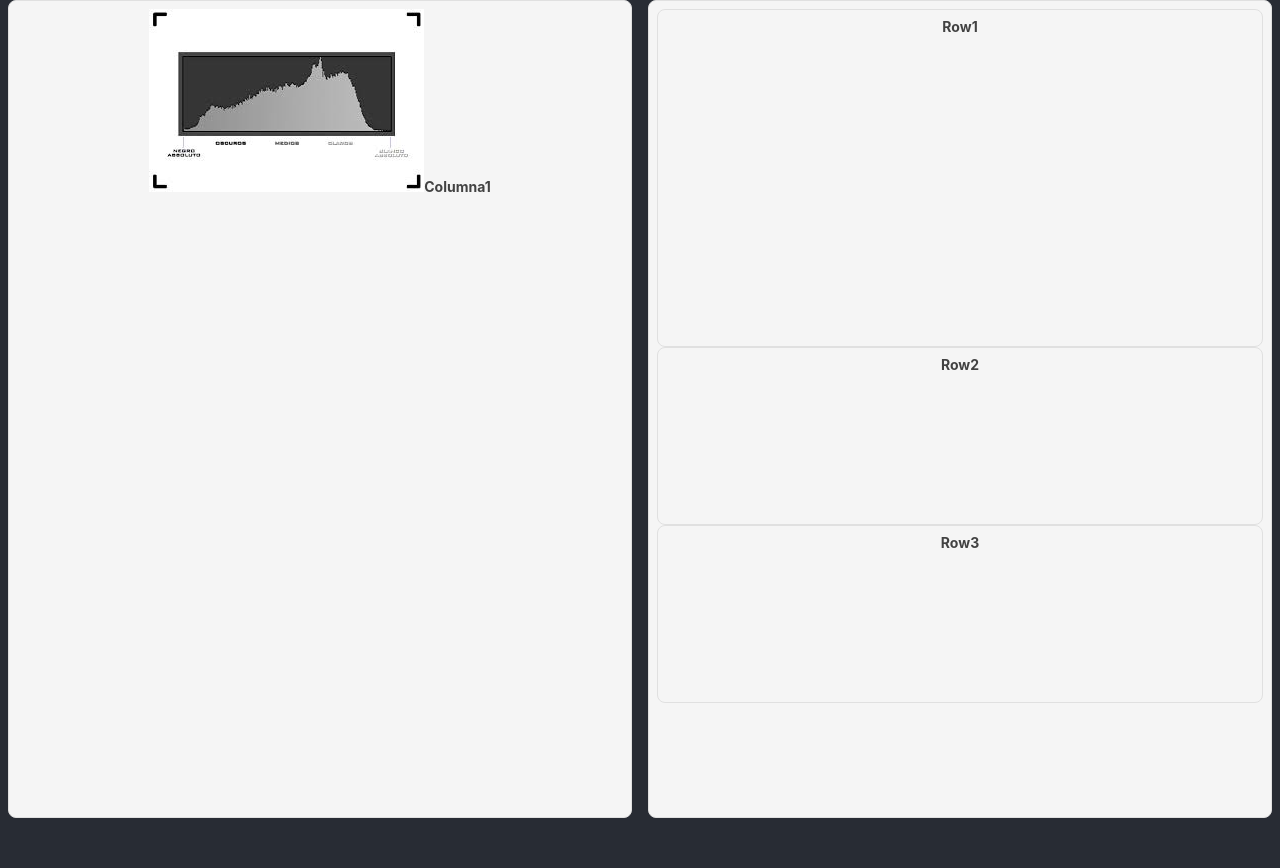
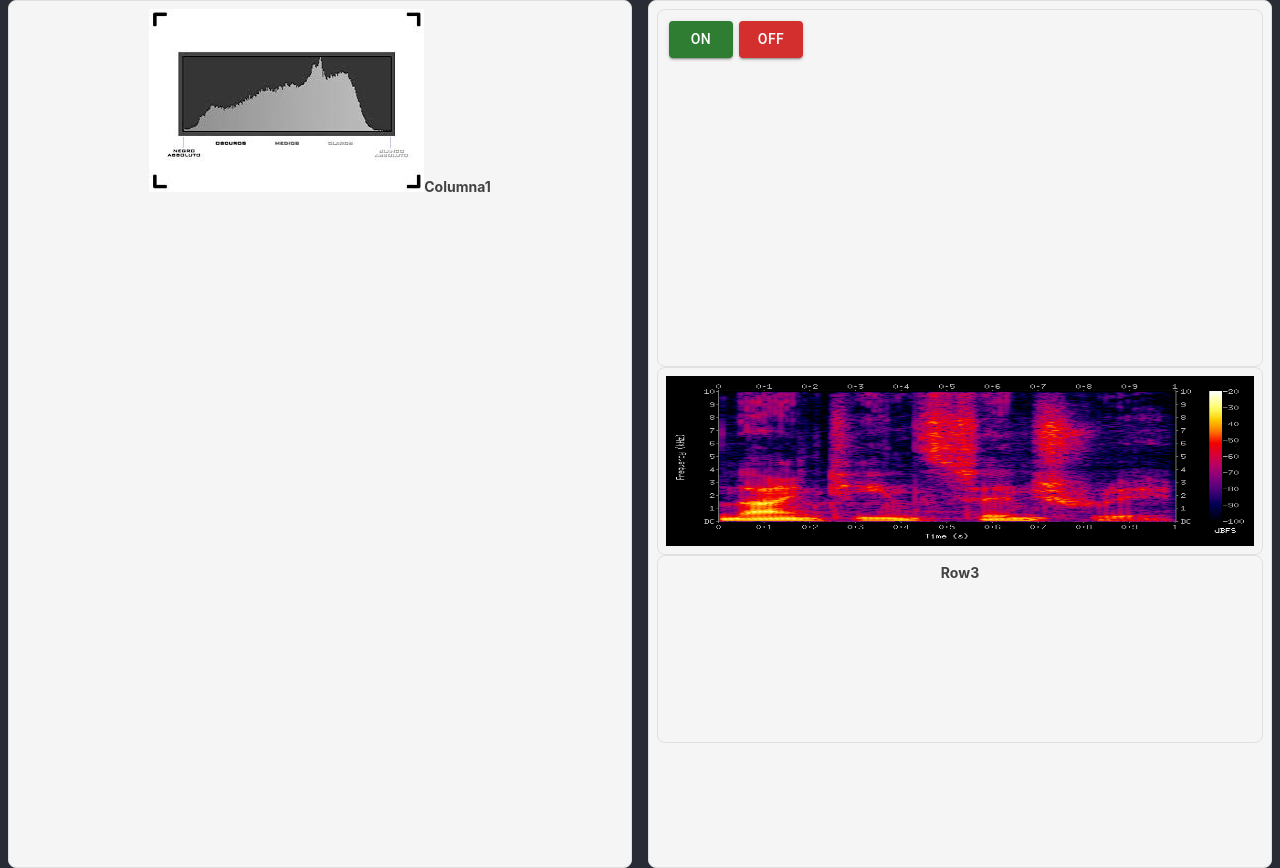
Before and after one commit to VulturRescue/vultur-GUI, a React (Create React App) app: page / in a window 1280 px wide. Before the commit the page ends 818 px from the top, so only its background shows below. Built offline with nearby package versions, Linux system fonts and the light colour scheme.

Commit message:
changes done

```diff
--- a/src/pages/Home.jsx
+++ b/src/pages/Home.jsx
@@ -68,79 +68,28 @@ const boxStyleRow = (height) => {
 
 const Home = () => {
   return (
-    <Box sx={{ height: '50rem', width: '100%', display: 'flex' }}>
+    <Box sx={{ height: '850px', width: '100%', display: 'flex' }}>
       <Box sx={boxStyleCols("100%", "50%")}>
         <img src={Histograma} />
         Columna1
       </Box>
       <Box sx={boxStyleCols("100%", "50%")}>
         <Box sx={boxStyleRow("40%")}>
-          Row1
+          <Grid container justifyContent="flexStart" xs={12}>
+            <StyledButton variant='contained' color='success'>ON</StyledButton>
+            <StyledButton variant='contained' color='error'>OFF</StyledButton>
+          </Grid>
         </Box>
         <Box sx={boxStyleRow("20%")}>
-          Row2
+          <img src={Spectogram} style={{ width: "100%", height: "100%" }} />
+
         </Box>
         <Box sx={boxStyleRow("20%")}>
           Row3
         </Box>
       </Box>
     </Box>
-    // <div >
-    //   <Grid container spacing={2} style={{maxHeight:"24rem"}}>
-    //     <Grid item style={{minHeight: "100%"}}  xs={6}>
-    //       <Item>
-    //       <img src={Histograma}/>
-    //       </Item>
-    //     </Grid>
-    //     <Grid item style={{ "height": "100%" }} xs={6}>
-    //       <Stack
-    //         direction="column"
-    //         spacing={2}>
-    //         <Item>
-    //           <Grid container spacing={2}>
-    //             <Grid item xs={6}>
-    //               <Item
-    //                 sx={{
-    //                   backgroundColor: '#b4e8fa',
-    //                 }}
-    //               >
-    //                 <h1>
-    //                   Holaa
-    //                 </h1>
-    //               </Item>
-    //             </Grid>
 
-    //             <Grid item xs={6}>
-    //               <Item>
-
-    //               </Item>
-    //             </Grid>
-    //           </Grid>
-    //           <Grid container justifyContent="flexStart" xs={12}>
-    //             <StyledButton variant='contained' color='success'>ON</StyledButton>
-    //             <StyledButton variant='contained' color='error'>OFF</StyledButton>
-    //           </Grid>
-    //         </Item>
-    //         <Item style={{ height: "25%"}}>
-    //           <img style={{ maxWidth: "100%"}} src={Spectogram}/>
-    //         </Item>
-    //         <Item>
-    //           <Grid container spacing={1}>
-    //             <Grid item xs={4}>
-    //                 Item1
-    //             </Grid>
-    //             <Grid item xs={4}>
-    //               Item2
-    //             </Grid>
-    //             <Grid item xs={4}>
-    //               Item3
-    //             </Grid>
-    //           </Grid>
-    //         </Item>
-    //       </Stack>
-    //     </Grid>
-    //   </Grid>
-    // </div >
   )
 }
 
```
